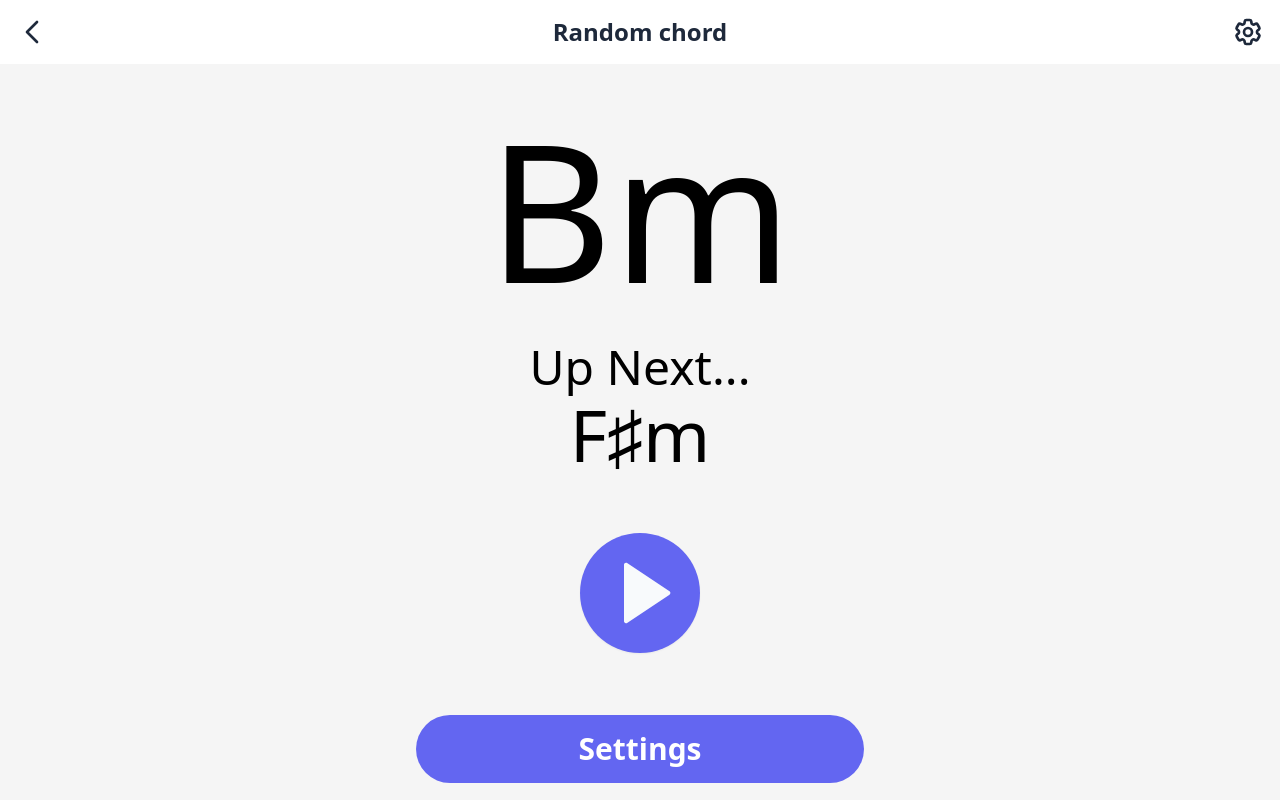
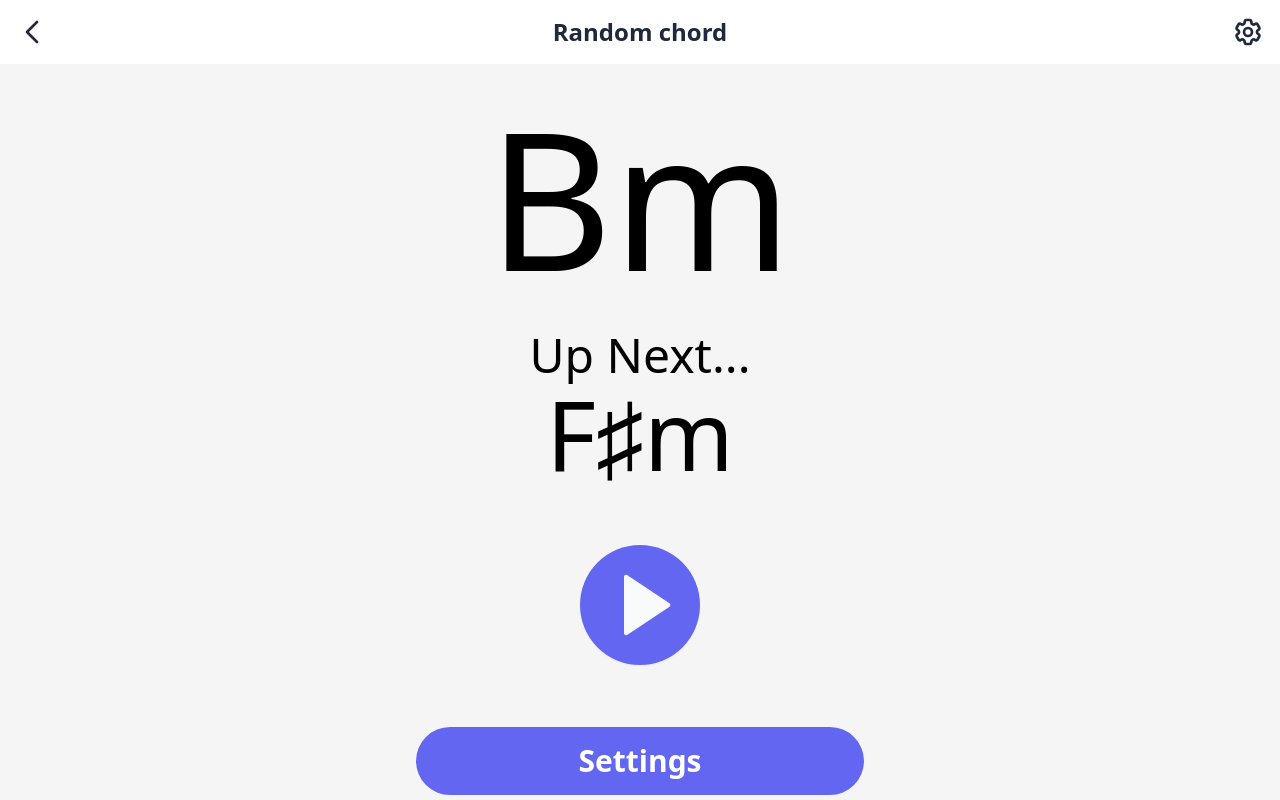
Before and after one commit to KwanghyunOn/jazz-practice, a React (Create React App) app: page / in a window 1280 px wide. Built offline with nearby package versions, Linux system fonts and the light colour scheme.

Commit message:
Change font size of the main chord display.

```diff
--- a/src/components/RandomChordPractice.js
+++ b/src/components/RandomChordPractice.js
@@ -185,13 +185,13 @@ export default function RandomChordPractice() {
   return (
     <div class="h-full px-6 flex flex-col justify-center items-center">
       <div class="basis-3/12 flex justify-center items-center">
-        <p class="p-8 text-9xl md:text-10xl">{chords[0]}</p>
+        <p class="p-8 text-8xl md:text-9xl xl:text-10xl">{chords[0]}</p>
       </div>
       <div class="basis-1/12 flex justify-center items-center">
         <p class="text-4xl md:text-5xl">Up Next...</p>
       </div>
       <div class="basis-1/12 flex justify-center items-center">
-        <p class="text-6xl md:text-7xl">{chords[1]}</p>
+        <p class="text-6xl md:text-7xl xl:text-8xl">{chords[1]}</p>
       </div>
       <div class="basis-4/12 flex justify-center items-center">
         <PlayButton
```
Also changed, not shown: 1 other file (tests, documents, lock files or other folders).
